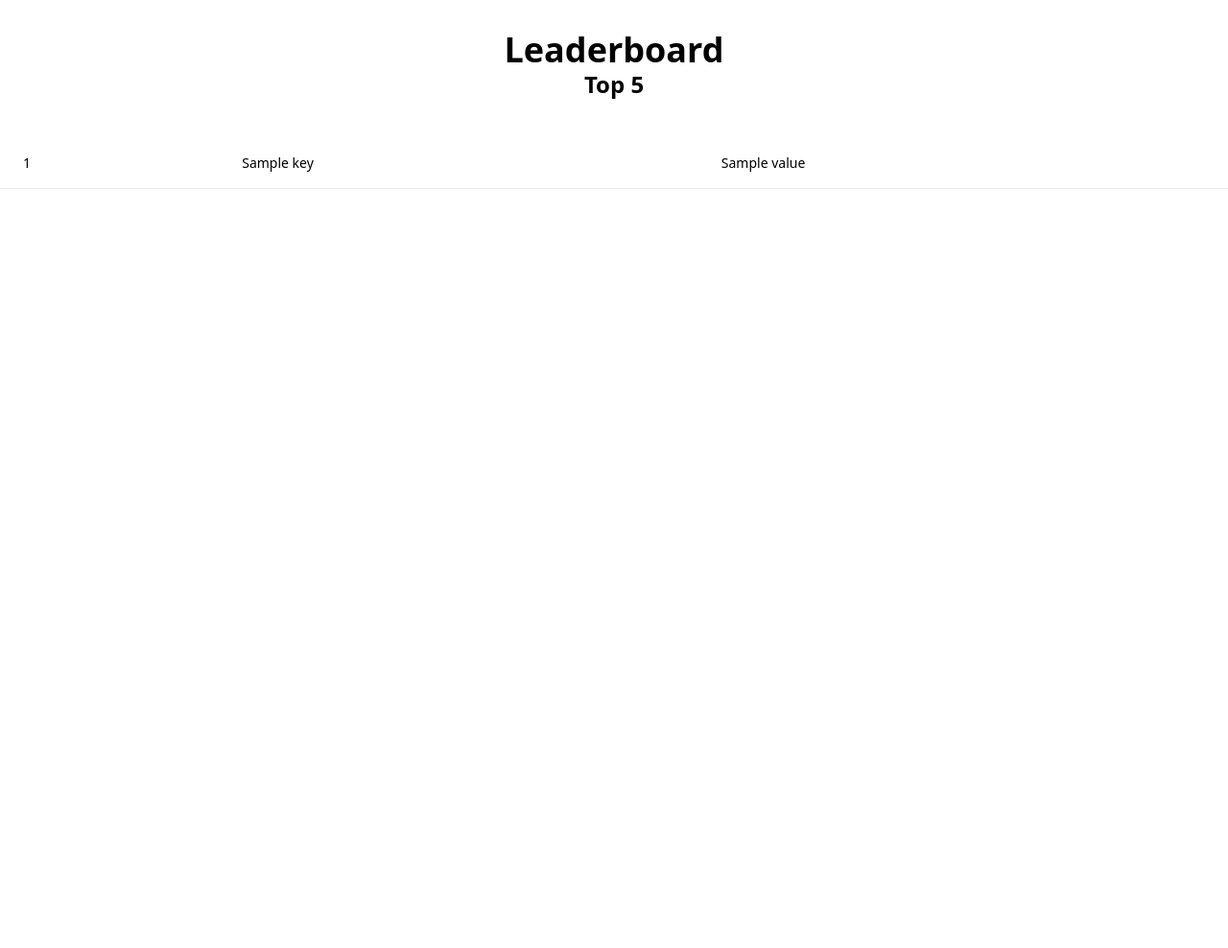
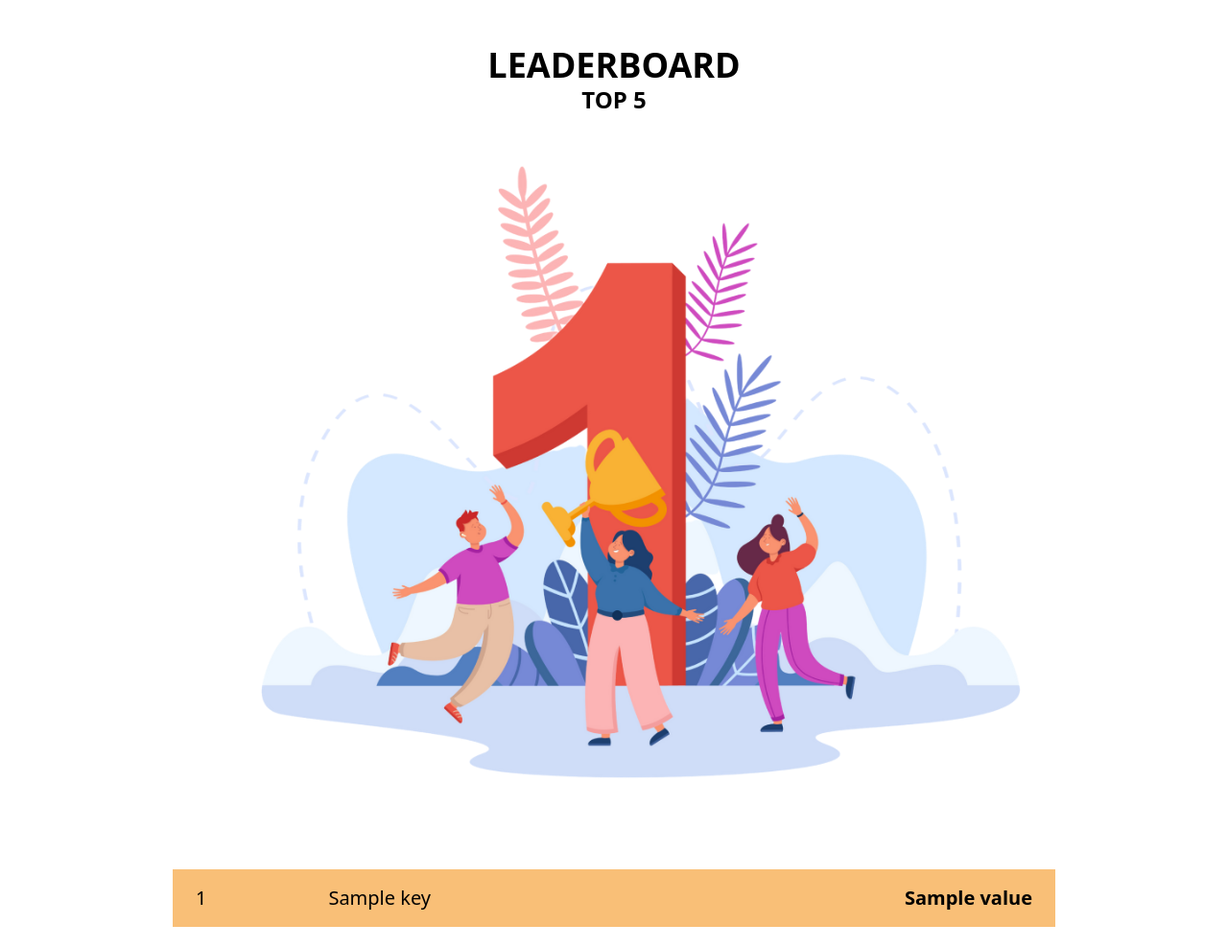
Before and after one commit to cfglondon23/Team-7, a Flask app: template app/templates/leaderboard.html in a window 1280 px wide. Shown: the whole page at 96% size. Before the commit the page ends 197 px from the top, so only its background shows below. Run offline with Flask 3, Linux system fonts and the light colour scheme; the template is opened without the code that fills it: most values are stand-ins (such as "Sample title", 1, 10 or a date in 2020); parts of the project's set-up code (start-up, migrations or seed data) failed here and were passed over; some libraries are stand-ins or nearby versions.

Commit message:
Edited leaderboard

```diff
--- a/app/templates/leaderboard.html
+++ b/app/templates/leaderboard.html
@@ -9,23 +9,22 @@
         <title>Team 7</title>
     </head>
     <body>
-    <div class="font-bold text-center py-8 ">
-        <p class="text-4xl">Leaderboard</p>
-        <p class="text-2xl">Top 5</p>
+    <div class="font-bold text-center py-8">
+        <p class="text-4xl pt-4">LEADERBOARD</p>
+        <p class="text-2xl pb-3">TOP 5</p>
+        <img src="/static/Ranking1.png">
     </div>
     <div class="flex flex-col">
         <div class="overflow-x-auto sm:-mx-6 lg:-mx-8">
           <div class="inline-block min-w-full py-2 sm:px-6 lg:px-8">
             <div class="overflow-hidden">
-              <table class="min-w-full text-left text-sm font-light m-auto">
-                {% set counter = 1 %}
+              <table class="px-5 border-separate w-3/4 text-left text-sm font-light m-auto" style="border-spacing: 0 1em;">
                 {% for key, value in top_5.items() %}
-                    <tr class="border-b dark:border-neutral-500">
-                      <td class="whitespace-nowrap px-6 py-4 font-medium">{{ loop.index }}</td>
-                      <td class="whitespace-nowrap px-6 py-4">{{ key }}</td>
-                      <td class="whitespace-nowrap px-6 py-4">{{ value }}</td>
+                    <tr class="mb-9" style="background-color: #F9BF77;">
+                      <td class="whitespace-nowrap px-6 py-4 text-xl">{{ loop.index }}</td>
+                      <td class="whitespace-nowrap px-6 py-4 text-xl">{{ key }}</td>
+                      <td class="whitespace-nowrap px-6 py-4 text-right text-xl font-bold">{{ value }}</td>
                     </tr>
-                    {% set counter = counter + 1 %}
                 {% endfor %}
               </table>
             </div>
--- a/app/templates/main.html
+++ b/app/templates/main.html
@@ -11,7 +11,7 @@
     <body class="m-auto text-centerfont-sans-apple-system dark:bg-gray-900">
         <header class="text-center block py-3 px-5">
             <div class="text-left pt-3">
-                <a href="/">< Back</a>
+                <a href="/" class="pl-2">Home </a>
             </div>
             <h1 class="text-3xl font-medium text-gray-900 dark:text-white text-center mb-5 mt-4"><a href="/">Welcome, user</a></h1>
             <img src="/static/user.jpg" style="width: 75%; height: 75%; margin-left: 40px;">
```
Also changed, not shown: app/static/Ranking1.png (added).
